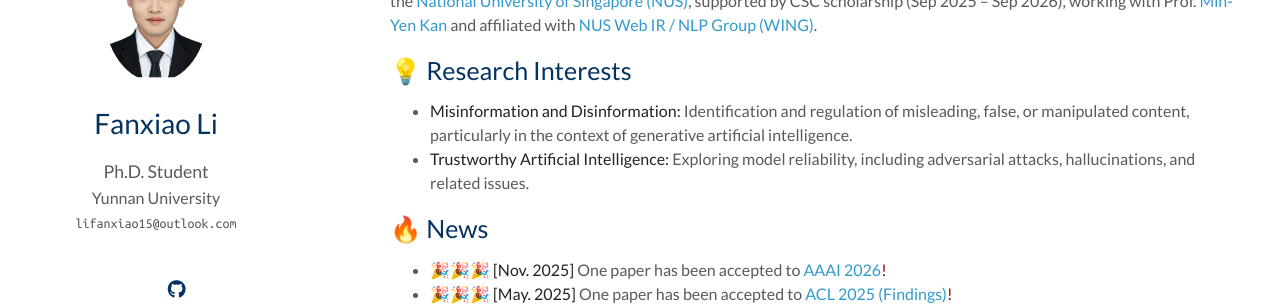
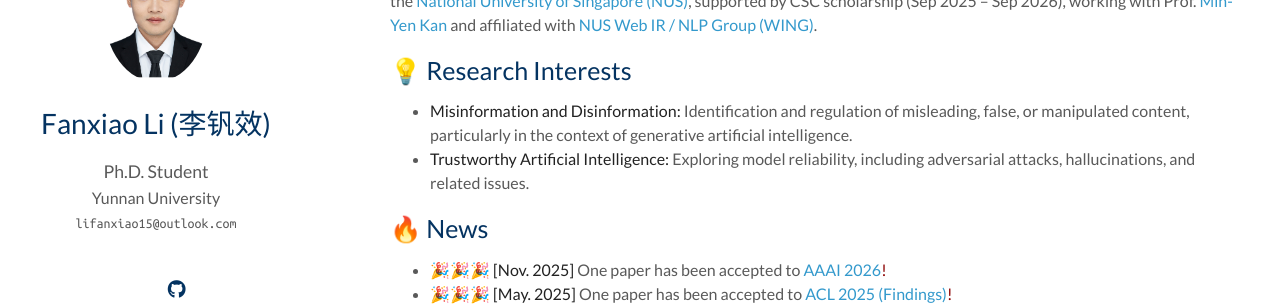
Before and after one commit to fanxiao15/fanxiao15.github.io, a Jekyll site: the page built from index.md, in a window 1280 px wide. Shown: the part 144-450 px from the top of the page. Built offline with Jekyll 4.4.1, drawn with Linux system fonts in a browser that asks for light colours; a style sheet for code colours, icons or effects is not loaded; our own code applies the rules of GitHub Pages for plain Markdown files.

Commit message:
Update title to include Chinese characters

```diff
--- a/_config.yml
+++ b/_config.yml
@@ -1,5 +1,5 @@
 # Basic Information
-title: Fanxiao Li
+title: Fanxiao Li (李钒效)
 position: Ph.D. Student
 affiliation: Yunnan University
 email: lifanxiao15@outlook.com
```
